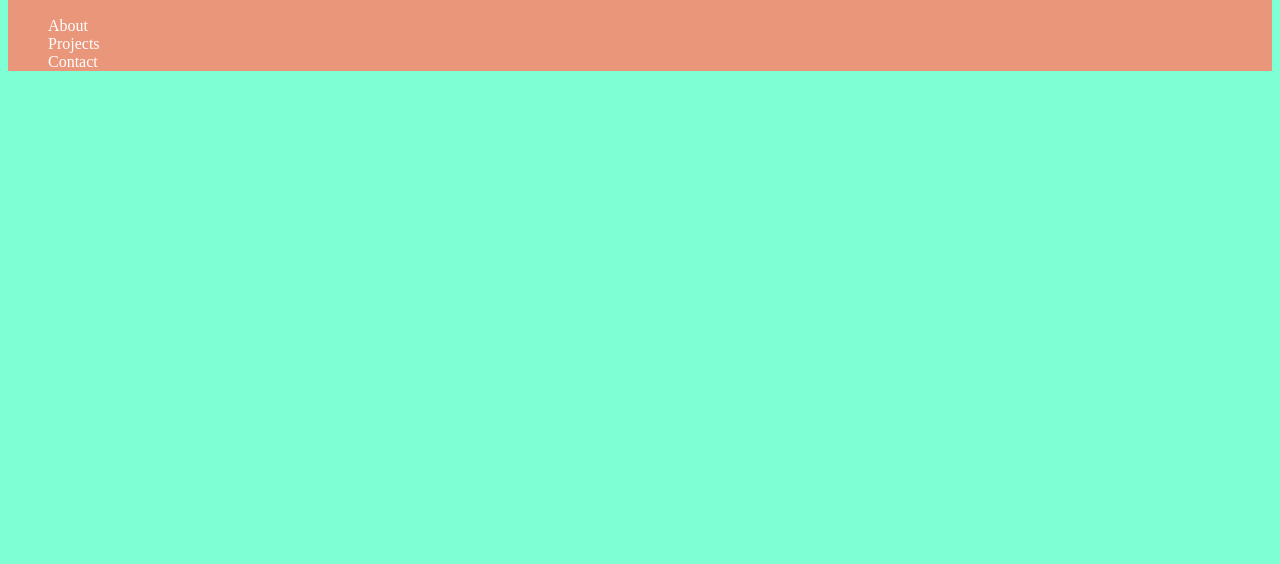
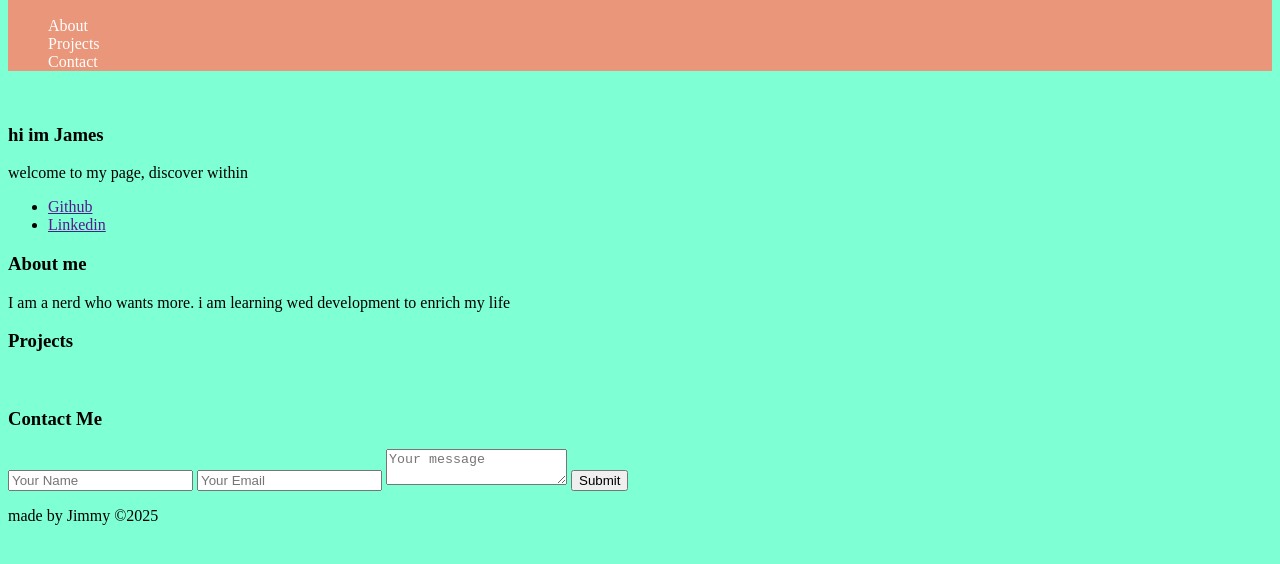
Before and after one commit to teriko21/portfolio, a plain HTML site: page index.html in a window 1280 px wide. Shown: the part 50-614 px from the top of the page. Drawn offline with Linux system fonts and the light colour scheme.

Commit message:
Update index.html
updating html with base content

```diff
--- a/index.html
+++ b/index.html
@@ -16,5 +16,37 @@
         </ul>
     </nav>
 
+
+    <header>
+        <img src="" alt="">
+        <h3>hi im James</h3>
+        <p>welcome to my page, discover within</p>
+        <ul>
+            <li><a href="">Github</a></li>
+            <li><a href="">Linkedin</a></li>
+        </ul>
+    </header>
+
+    <h3>About me</h3>
+    <p>I am a nerd who wants more. i am learning wed development to enrich my life</p>
+
+    <h3>Projects</h3>
+
+    <div>
+        <img src="" alt="">
+        <img src="" alt="">
+    </div>
+
+
+    <h3>Contact Me</h3>
+    <input type="text" placeholder="Your Name">
+    <input type="email" placeholder="Your Email">
+    <textarea placeholder="Your message" id=""></textarea>
+    <button>Submit</button>
+
+    <footer class="footer">
+        <p>made by Jimmy ©2025</p>
+    </footer>
+
 </body>
 </html>
```
